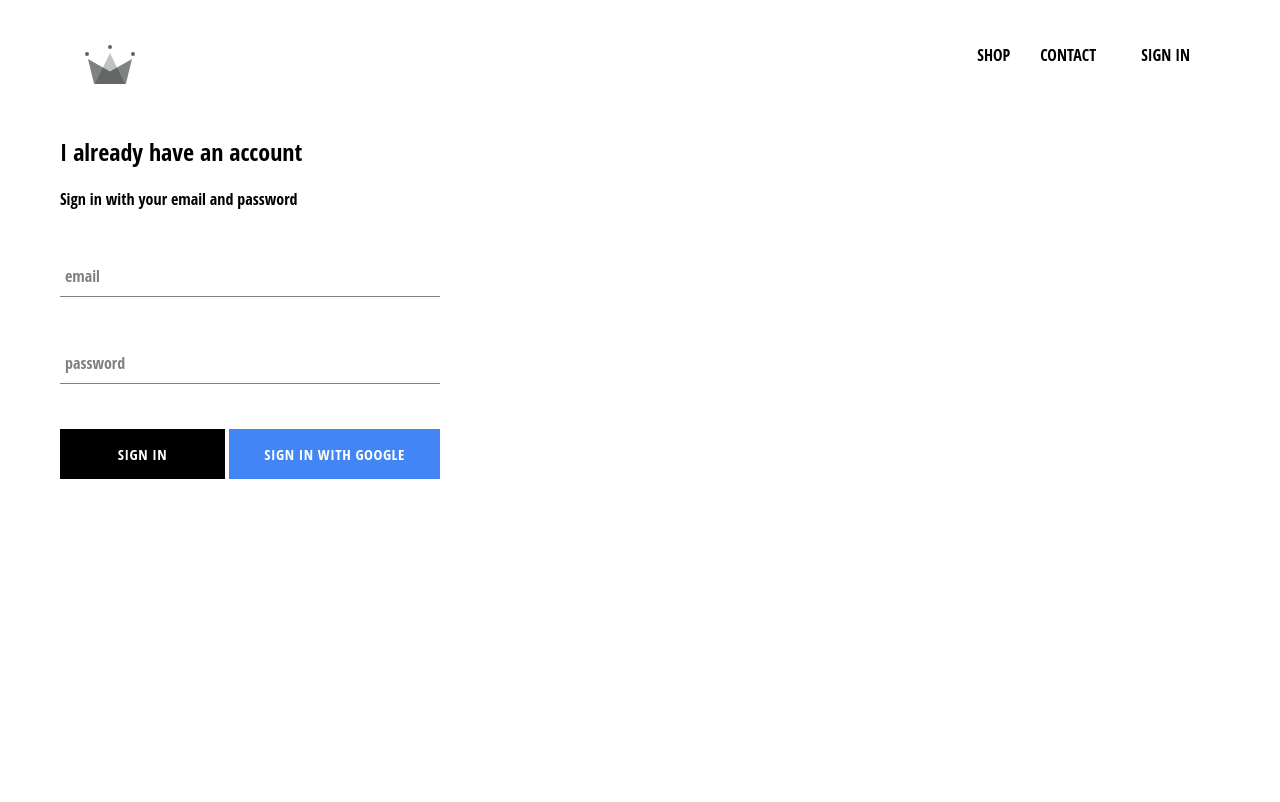
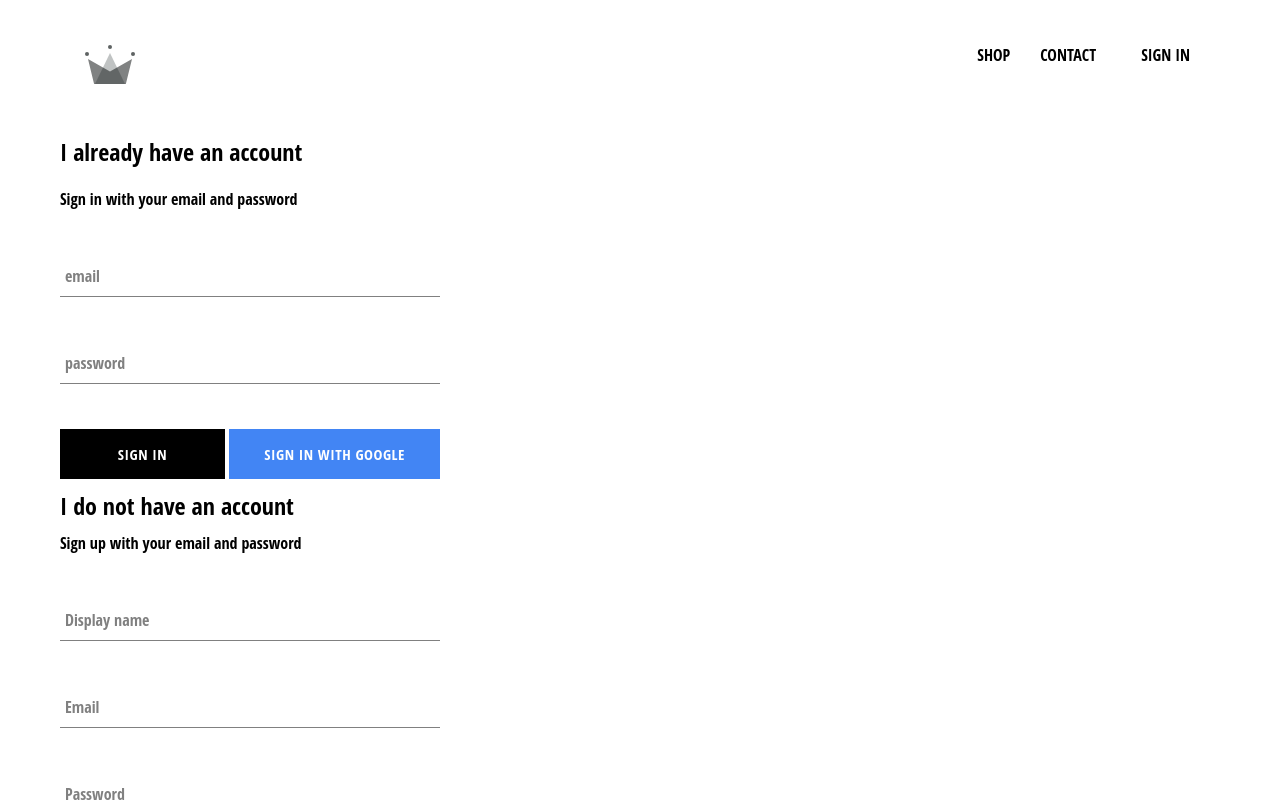
Before and after one commit to siegblink/clothing-store, a React (Create React App) app: page /signin in a window 1280 px wide. Shown: the top 802 px of the page. Built offline with nearby package versions, Linux system fonts and the light colour scheme; no server answers; the HTML template or start-up script is replaced by a standard one.

Commit message:
Include sign up component in sign-in-sign-up component.

```diff
--- a/src/pages/sign-in-sign-up/sign-in-sign-up.jsx
+++ b/src/pages/sign-in-sign-up/sign-in-sign-up.jsx
@@ -1,11 +1,13 @@
 import React from 'react'
 import SignIn from '../../components/sign-in/sign-in.component'
+import SignUp from '../../components/sign-up/sign-up.component'
 import './sign-in-sign-up.scss'
 
 export default function SignInSignUp() {
   return (
     <div className='sign-in-sign-up'>
       <SignIn />
+      <SignUp />
     </div>
   )
 }
```
